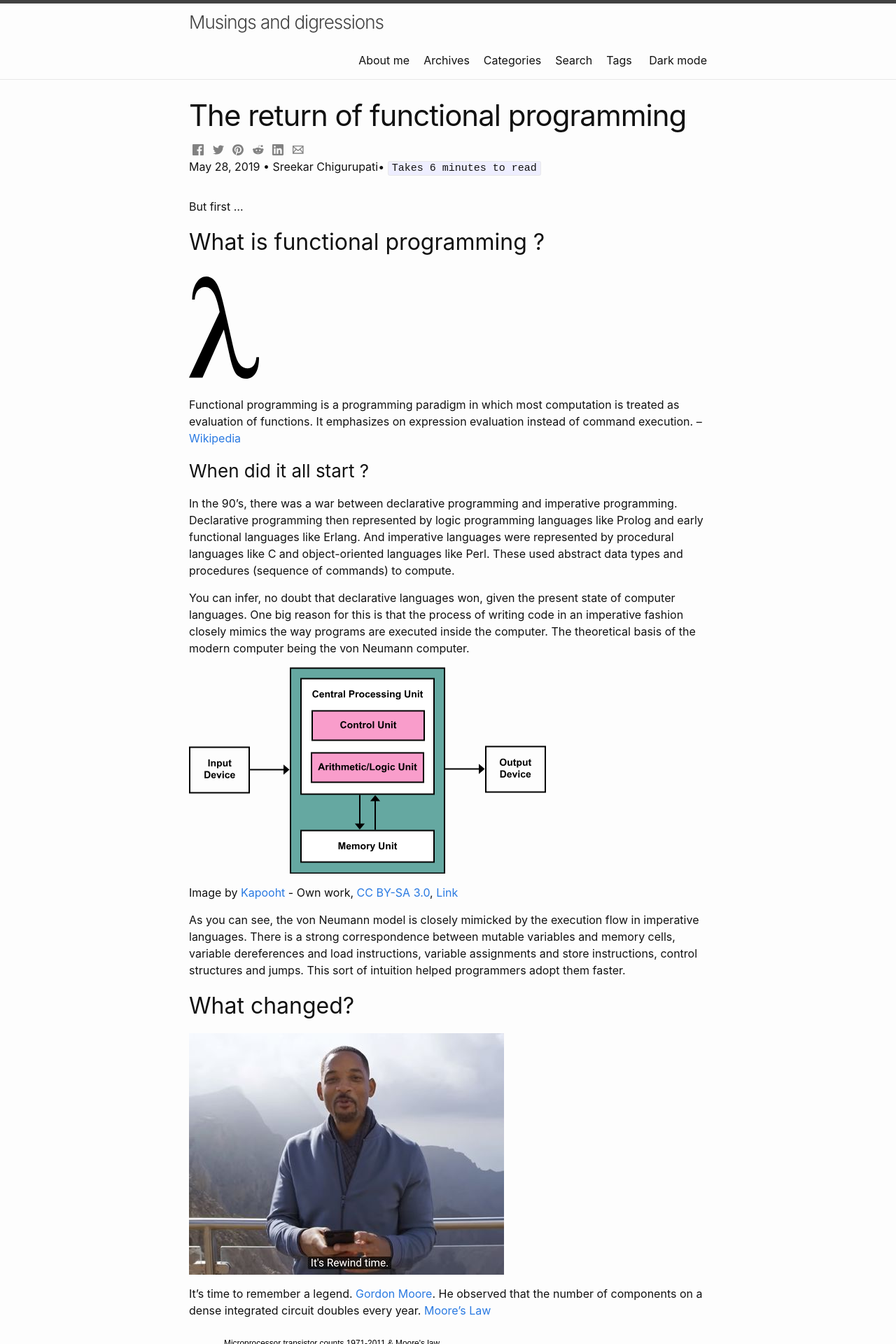
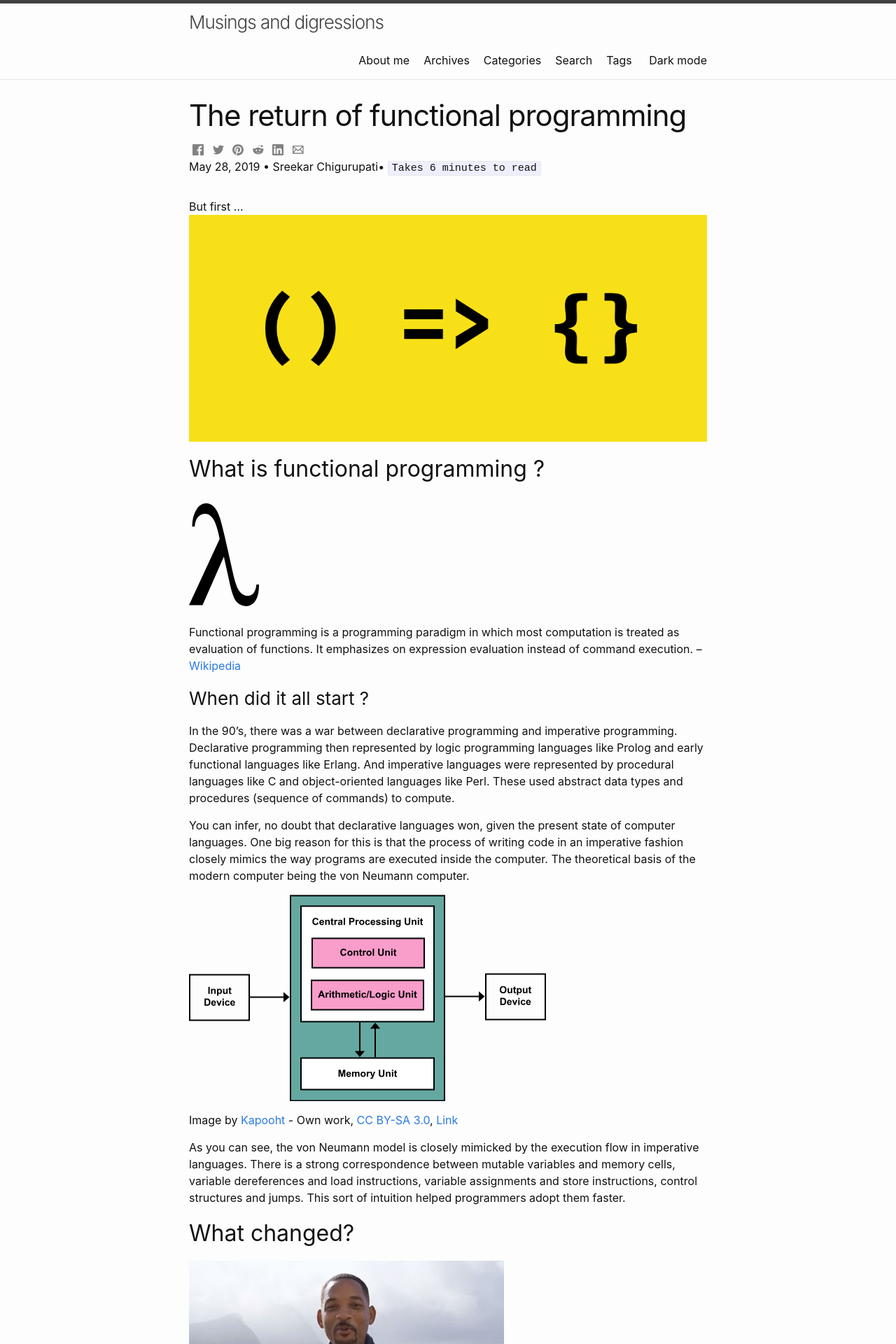
Before and after one commit to sreekarchigurupati/EarthBug.github.io, a Jekyll site: the page built from _posts/2019-05-28-return-of-functional-programming.md, in a window 1280 px wide. Shown: the top 1920 px of the page at 70% size. Built offline with Jekyll 4.4.1, drawn with Linux system fonts in a browser that asks for light colours.

Commit message:
added cover image for FP post

```diff
--- a/_posts/2019-05-28-return-of-functional-programming.md
+++ b/_posts/2019-05-28-return-of-functional-programming.md
@@ -7,6 +7,8 @@ tags: functional-programming moore's-law concurrency parallelism
 ---
 
 But first ...
+![](/assets/return-of-functional-programming/arrow.png)
+
 ## What is functional programming ?
 ![](/assets/return-of-functional-programming/lambda.svg){: width="100px" }
 
```
Also changed, not shown: assets/return-of-functional-programming/arrow.png (added).
